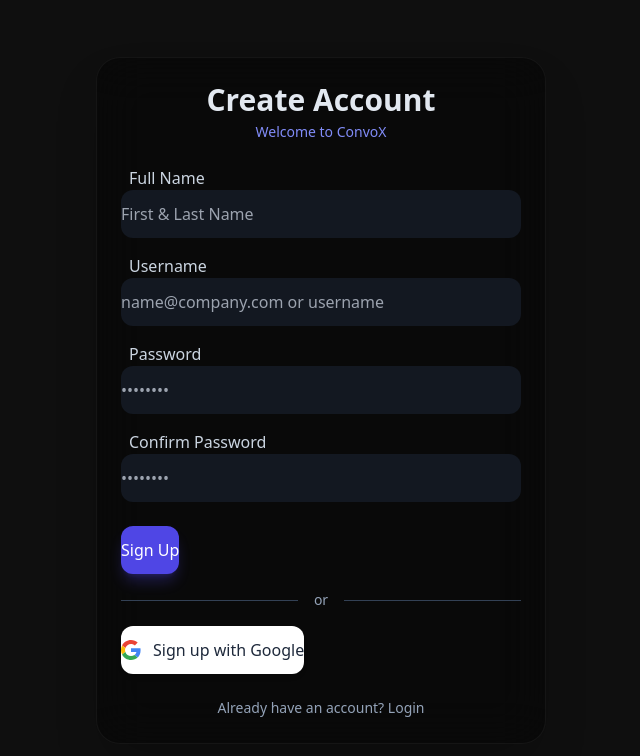
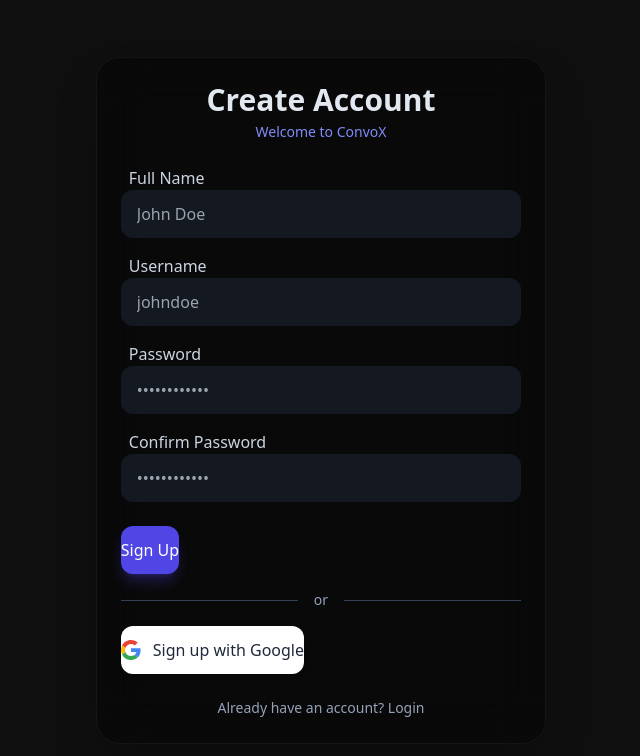
Before and after one commit to asutosh-das/ConvoX, a React (Vite) app in the folder client/: page /signup in a window 1280 px wide. Shown: the top 756 px of the page, without its empty margins (319-959 px from the left). Built offline with nearby package versions, Linux system fonts and the light colour scheme.

Commit message:
add initial login and signup pages with form handling and Google auth placeholders

```diff
--- a/client/src/pages/login/Login.jsx
+++ b/client/src/pages/login/Login.jsx
@@ -29,8 +29,8 @@
                         </label>
                         <input
                             type='text'
-                            placeholder='name@company.com or username'
-                            className='w-full input input-bordered bg-slate-800/50 border-slate-700 text-slate-200 focus:border-indigo-500 focus:ring-1 focus:ring-indigo-500 rounded-xl h-12'
+                            placeholder='Username'
+                            className='w-full input input-bordered bg-slate-800/50 border-slate-700 text-slate-200 focus:border-indigo-500 focus:ring-1 focus:ring-indigo-500 rounded-xl h-12 pl-4'
                             value={username}
                             onChange={(e) => setUsername(e.target.value)}
                         />
@@ -42,8 +42,8 @@
                         </label>
                         <input
                             type='password'
-                            placeholder='••••••••'
-                            className='w-full input input-bordered bg-slate-800/50 border-slate-700 text-slate-200 focus:border-indigo-500 focus:ring-1 focus:ring-indigo-500 rounded-xl h-12'
+                            placeholder='••••••••••••'
+                            className='w-full input input-bordered bg-slate-800/50 border-slate-700 text-slate-200 focus:border-indigo-500 focus:ring-1 focus:ring-indigo-500 rounded-xl h-12 pl-4'
                             value={password}
                             onChange={(e) => setPassword(e.target.value)}
                         />
--- a/client/src/pages/signup/SignUp.jsx
+++ b/client/src/pages/signup/SignUp.jsx
@@ -33,8 +33,8 @@
                         </label>
                         <input
                             type='text'
-                            placeholder='First & Last Name'
-                            className='w-full input input-bordered bg-slate-800/50 border-slate-700 text-slate-200 focus:border-indigo-500 focus:ring-1 focus:ring-indigo-500 rounded-xl h-12'
+                            placeholder='John Doe'
+                            className='w-full input input-bordered bg-slate-800/50 border-slate-700 text-slate-200 focus:border-indigo-500 focus:ring-1 focus:ring-indigo-500 rounded-xl h-12 pl-4'
                             value={inputs.fullName}
                             onChange={(e) => setInputs({ ...inputs, fullName: e.target.value })}
                         />
@@ -46,8 +46,8 @@
                         </label>
                         <input
                             type='text'
-                            placeholder='name@company.com or username'
-                            className='w-full input input-bordered bg-slate-800/50 border-slate-700 text-slate-200 focus:border-indigo-500 focus:ring-1 focus:ring-indigo-500 rounded-xl h-12'
+                            placeholder='johndoe'
+                            className='w-full input input-bordered bg-slate-800/50 border-slate-700 text-slate-200 focus:border-indigo-500 focus:ring-1 focus:ring-indigo-500 rounded-xl h-12 pl-4'
                             value={inputs.username}
                             onChange={(e) => setInputs({ ...inputs, username: e.target.value })}
                         />
@@ -59,8 +59,8 @@
                         </label>
                         <input
                             type='password'
-                            placeholder='••••••••'
-                            className='w-full input input-bordered bg-slate-800/50 border-slate-700 text-slate-200 focus:border-indigo-500 focus:ring-1 focus:ring-indigo-500 rounded-xl h-12'
+                            placeholder='••••••••••••'
+                            className='w-full input input-bordered bg-slate-800/50 border-slate-700 text-slate-200 focus:border-indigo-500 focus:ring-1 focus:ring-indigo-500 rounded-xl h-12 pl-4'
                             value={inputs.password}
                             onChange={(e) => setInputs({ ...inputs, password: e.target.value })}
                         />
@@ -72,8 +72,8 @@
                         </label>
                         <input
                             type='password'
-                            placeholder='••••••••'
-                            className='w-full input input-bordered bg-slate-800/50 border-slate-700 text-slate-200 focus:border-indigo-500 focus:ring-1 focus:ring-indigo-500 rounded-xl h-12'
+                            placeholder='••••••••••••'
+                            className='w-full input input-bordered bg-slate-800/50 border-slate-700 text-slate-200 focus:border-indigo-500 focus:ring-1 focus:ring-indigo-500 rounded-xl h-12 pl-4'
                             value={inputs.confirmPassword}
                             onChange={(e) => setInputs({ ...inputs, confirmPassword: e.target.value })}
                         />
```
